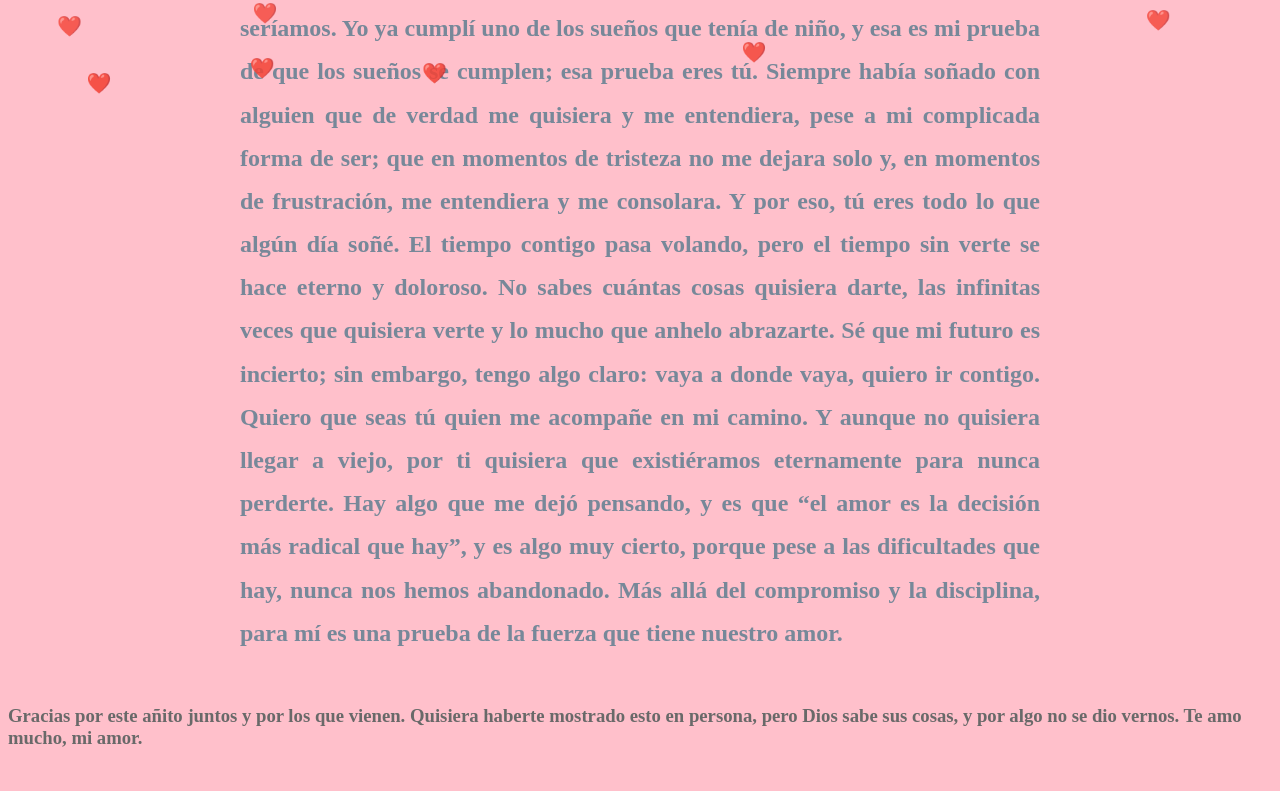
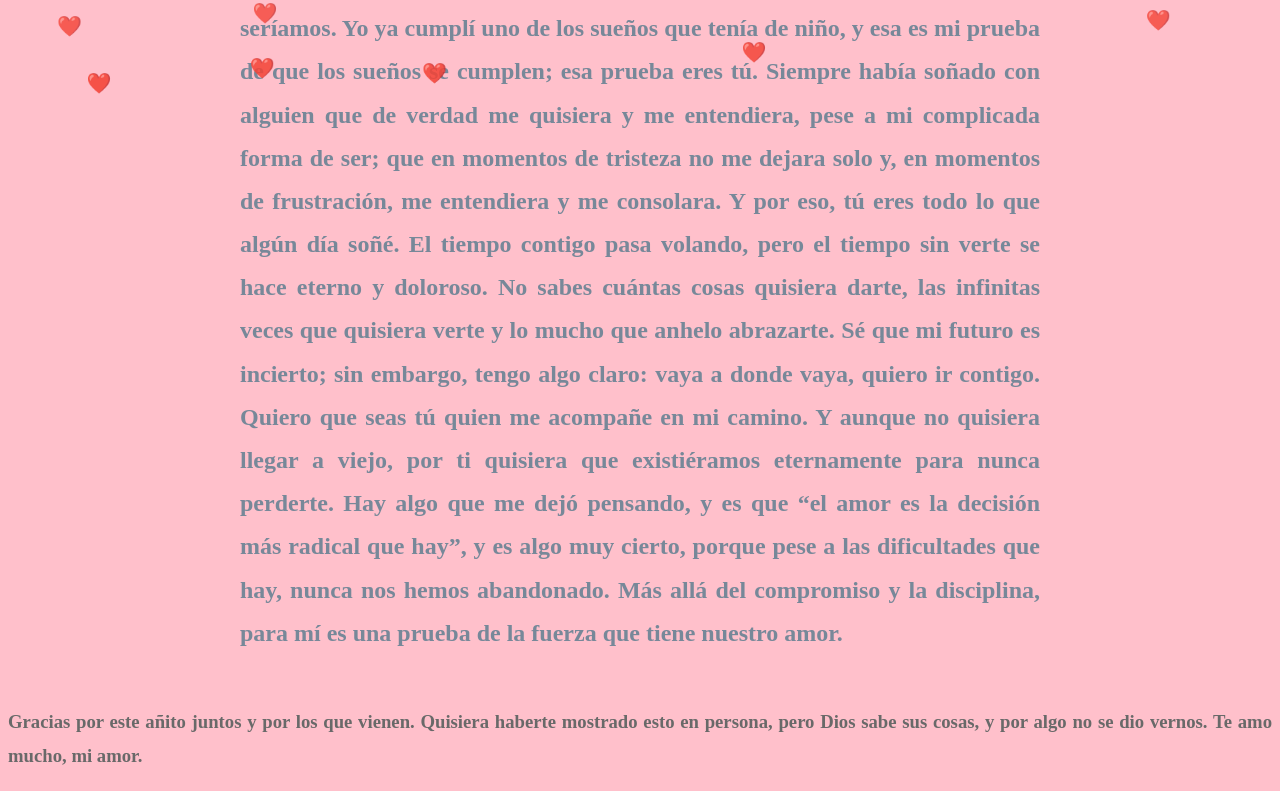
Before and after one commit to lynk09/First-year, a plain HTML site: page index.html in a window 1280 px wide. Shown: the part 613-1404 px from the top of the page. Before the commit the page ends 1381 px from the top, so only its background shows below. Drawn offline with Linux system fonts and the light colour scheme.

Commit message:
Revise anniversary message in index.html
Updated the HTML structure and content for the anniversary message.

```diff
--- a/index.html
+++ b/index.html
@@ -67,7 +67,7 @@ Hay algo que me dejó pensando, y es que “el amor es la decisión más radical
 
     </h2>
 </div>
-<h3 style="color:dimgrey;">Gracias por este añito juntos y por los que vienen. Quisiera haberte mostrado esto en persona, pero Dios sabe sus cosas, y por algo no se dio vernos.
+<h3 style="color:dimgrey; line-height:1.8; text-align:justify;">Gracias por este añito juntos y por los que vienen. Quisiera haberte mostrado esto en persona, pero Dios sabe sus cosas, y por algo no se dio vernos.
 Te amo mucho, mi amor.</h3>
 </body>
 </html>
```
